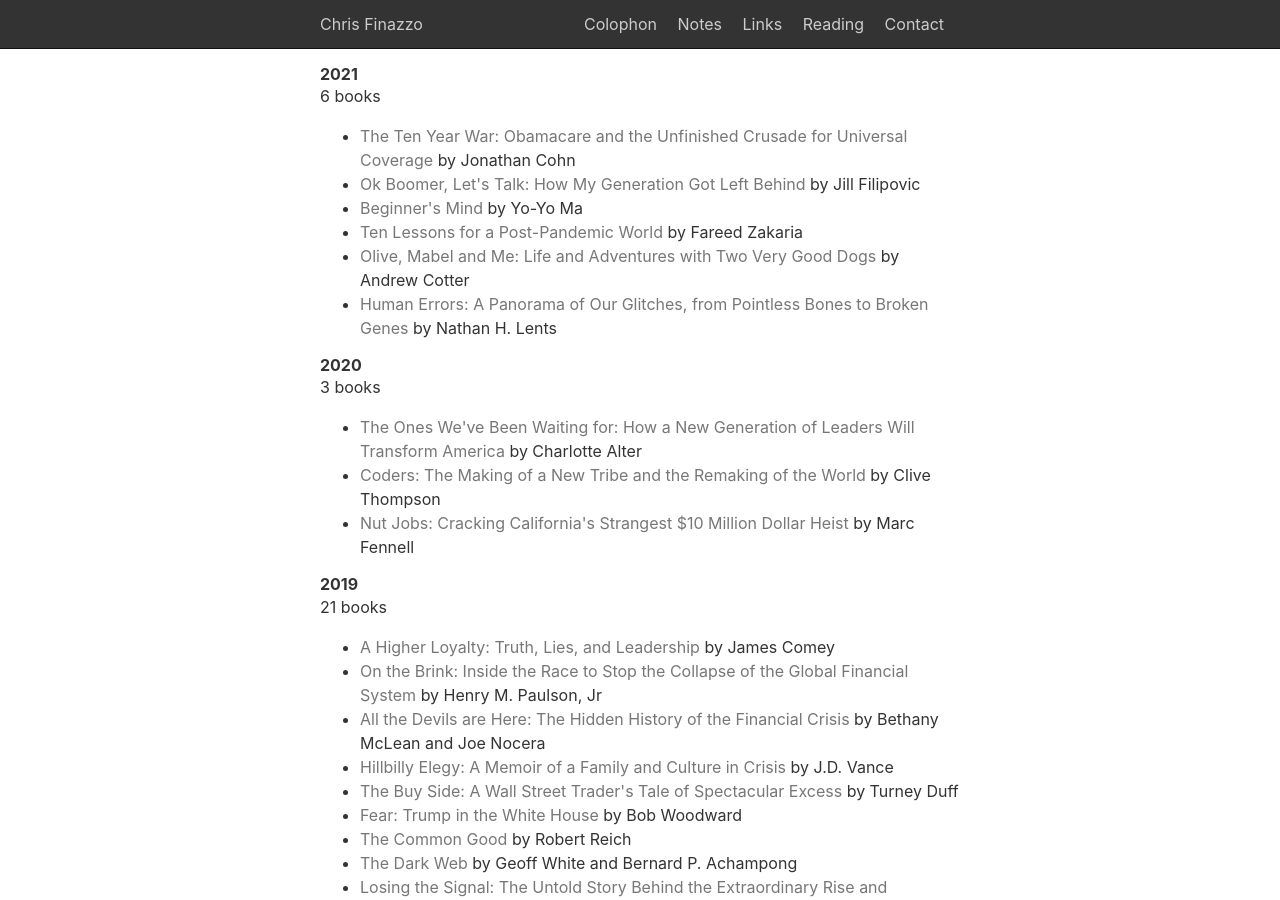
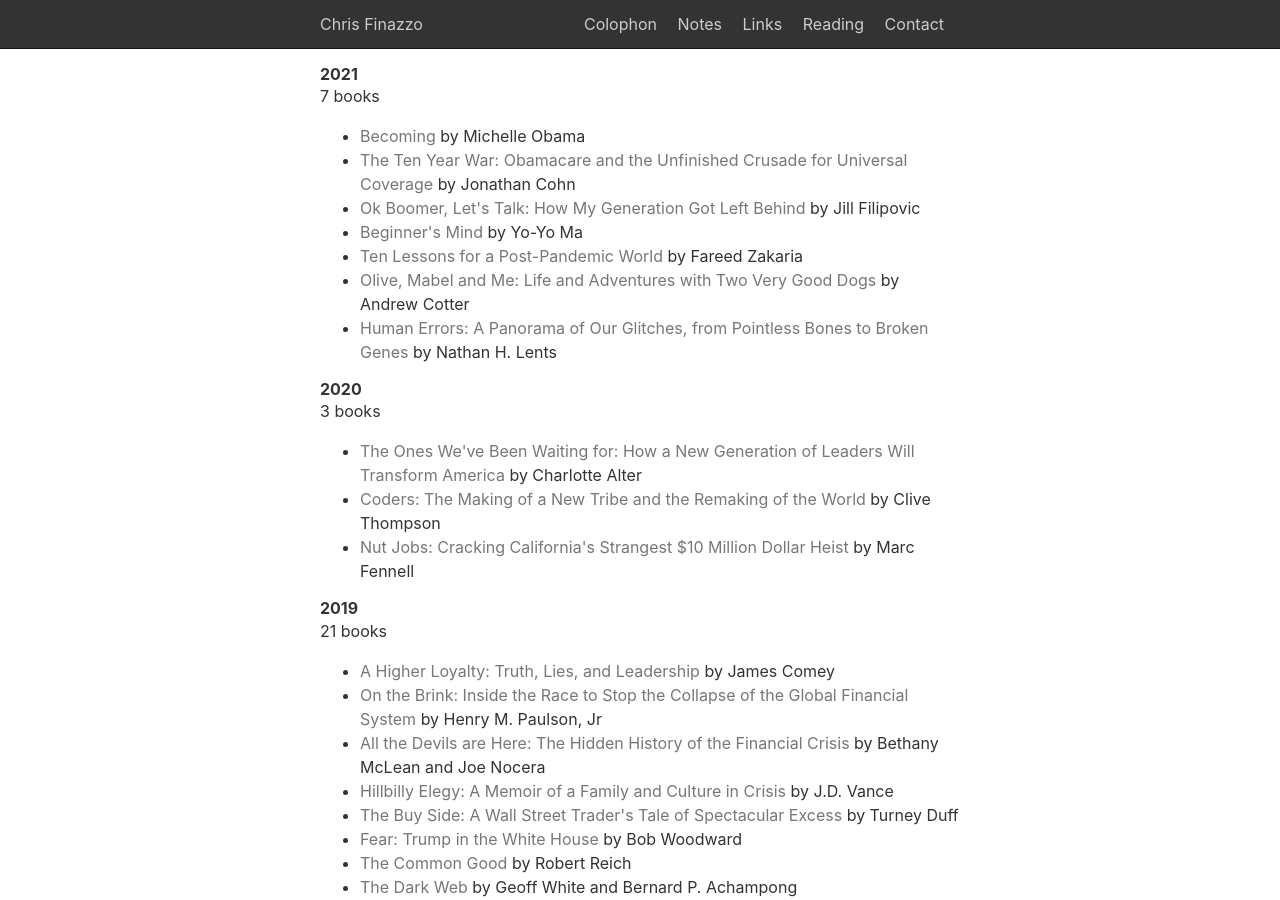
Before and after one commit to chrisfinazzo/blog, a Jekyll site: the page built from reading.md, in a window 1280 px wide and 900 px high. Built offline with Jekyll 4.4.1, drawn with Linux system fonts in a browser that asks for light colours.

Commit message:
Update Reading List

```diff
--- a/_data/reading.yml
+++ b/_data/reading.yml
@@ -1,5 +1,9 @@
   - year: "2021"
     books:
+      - title: "Becoming"
+        author: Michelle Obama
+        link: https://openlibrary.org/works/OL19756681W/Becoming?edition=
+
       - title: "The Ten Year War: Obamacare and the Unfinished Crusade for Universal Coverage"
         author: Jonathan Cohn
         link: https://openlibrary.org/works/OL21914137W/Ten_Year_War
```
